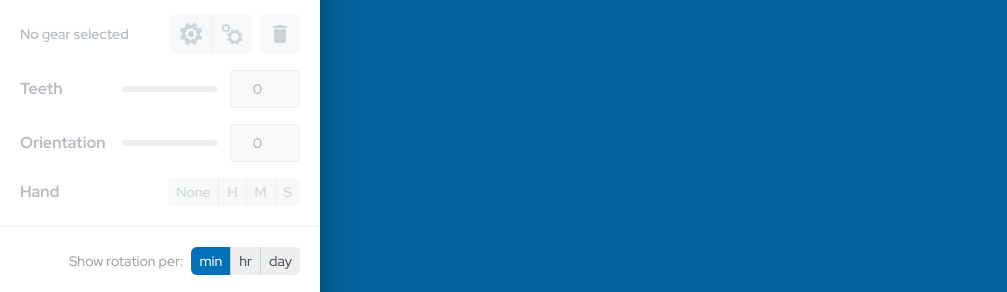
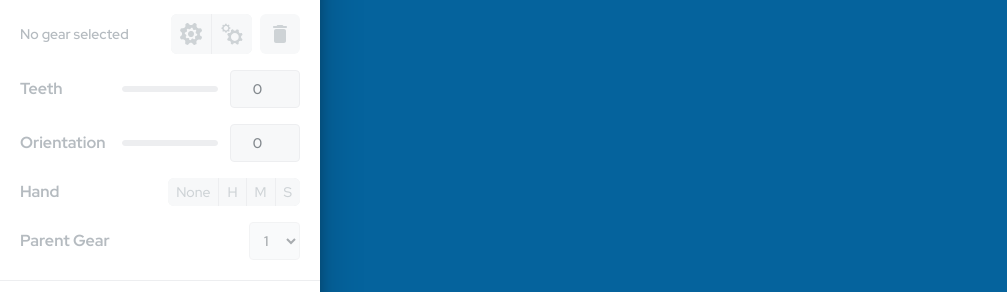
Before and after one commit to updownupdown/clockworks, a React (Create React App) app: page / in a window 1280 px wide. Shown: the part 425-717 px from the top of the page, without its empty margins (0-1007 px from the left). Built offline with nearby package versions, Linux system fonts and the light colour scheme.

Commit message:
Add ability to change gear parent

```diff
--- a/src/components/Menu/GearMenu.tsx
+++ b/src/components/Menu/GearMenu.tsx
@@ -155,6 +155,28 @@ export const GearMenu = () => {
 
     setHands(newHands);
   }
+
+  const parentGearOptions = () => {
+    return gears.map((value, index) => {
+      return (
+        <option
+          key={index}
+          value={index}
+          disabled={index === settings.selectedGear}
+        >
+          {index + 1}
+        </option>
+      );
+    });
+  };
+
+  const handleParentChange = (parentIndex: number) => {
+    if (settings.selectedGear === undefined) return;
+    const newGears = [...gears];
+    newGears[settings.selectedGear].parent = parentIndex;
+
+    setGears(newGears);
+  };
 
   return (
     <div
@@ -375,6 +397,20 @@ export const GearMenu = () => {
           </button>
         </div>
       </div>
+
+      <div className="gear-menu__hands">
+        <label>Parent Gear</label>
+
+        <select
+          value={
+            gear !== undefined && gear.parent !== undefined ? gear.parent : 0
+          }
+          onChange={(e) => handleParentChange(Number(e.target.value))}
+          disabled={!isRemovable()}
+        >
+          {parentGearOptions()}
+        </select>
+      </div>
     </div>
   );
 };
--- a/src/css/inputs.scss
+++ b/src/css/inputs.scss
@@ -21,6 +21,12 @@
   &:focus {
     outline: none;
     box-shadow: 0 0 0 3px rgba(var(--B500-rgb), 0.3);
+  }
+
+  &:disabled {
+    color: var(--K600);
+    border: 1px solid var(--K150);
+    background: var(--K100);
   }
 }
 
@@ -52,12 +58,6 @@ input[type="number"] {
   padding: 0 10px;
 
   text-align: center;
-
-  &:disabled {
-    color: var(--K400);
-    border: 1px solid var(--K150);
-    background: var(--K100);
-  }
 }
 
 // Select
```
Also changed, not shown: 1 other file (tests, documents, lock files or other folders).
